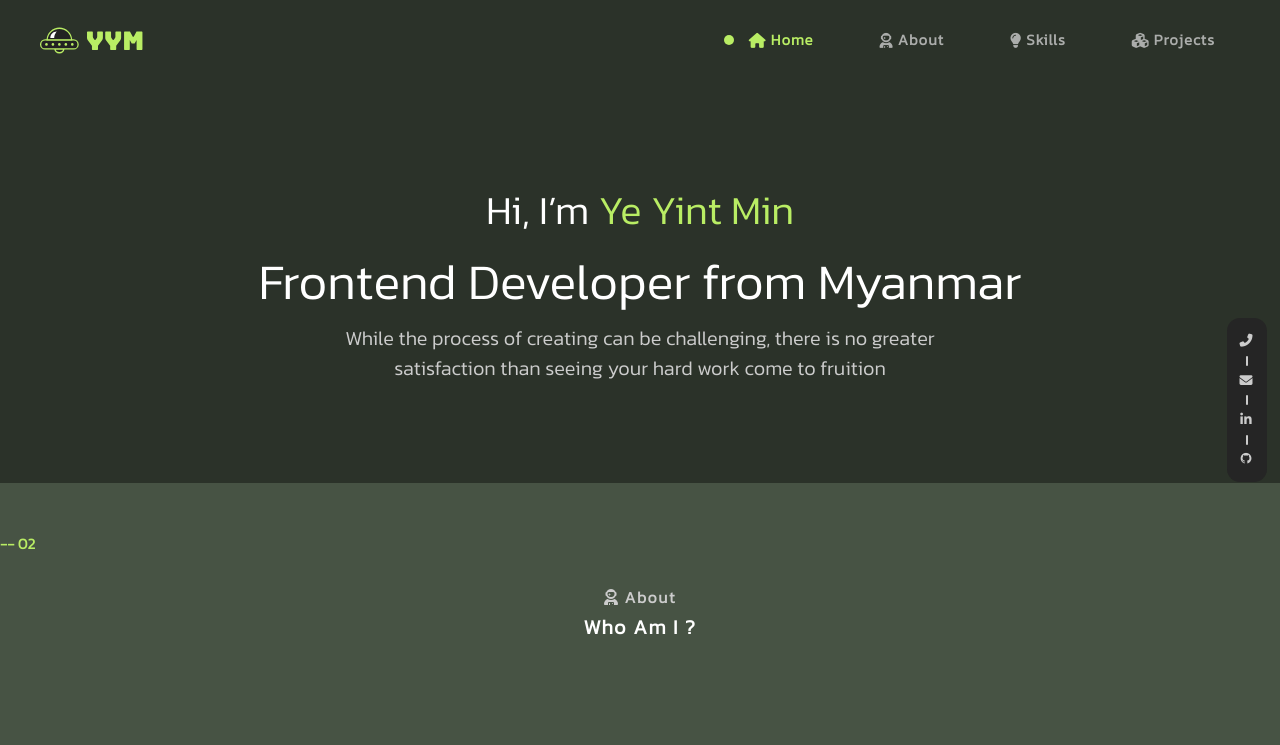
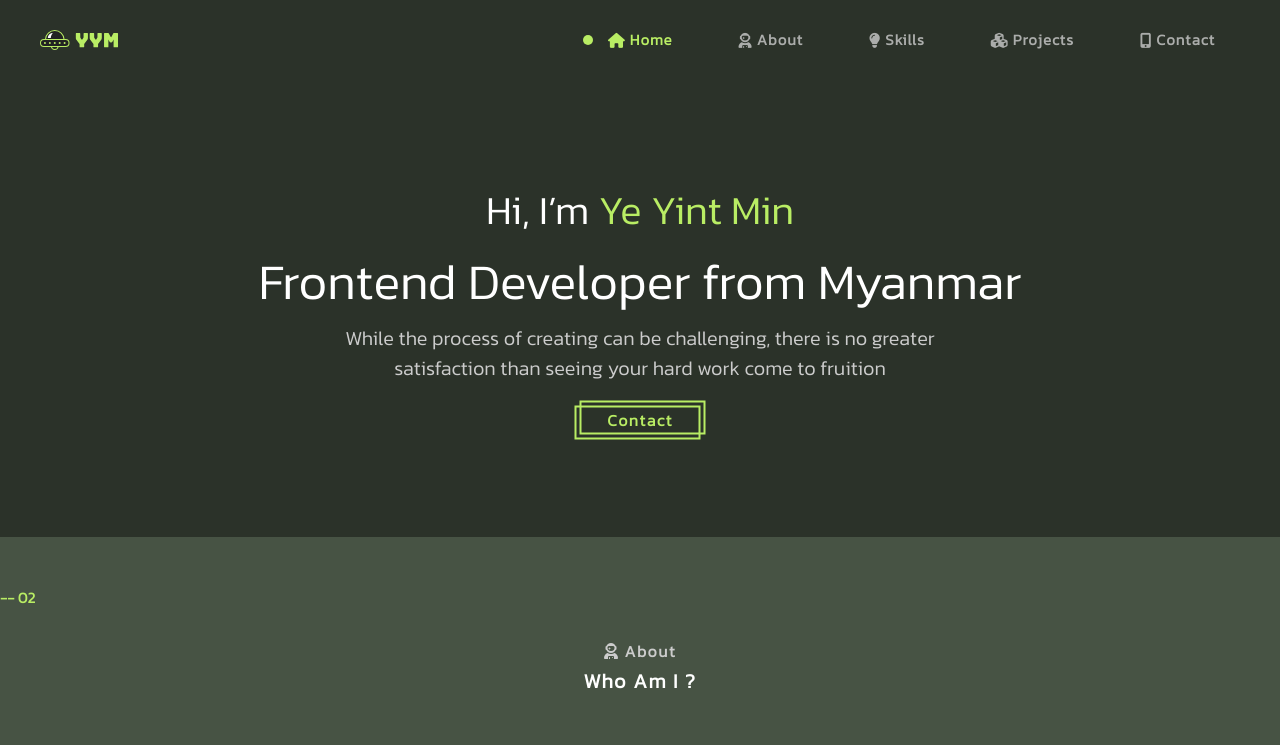
Before and after one commit to yeyintmin17/YYM, a React (Create React App) app: page / in a window 1280 px wide. Shown: the top 745 px of the page. Built offline with nearby package versions, Linux system fonts and the light colour scheme; the HTML template or start-up script is replaced by a standard one.

Commit message:
Contact Section > 13 Apr 2023

```diff
--- a/src/App.js
+++ b/src/App.js
@@ -3,7 +3,7 @@ import { BrowserRouter, Routes, Route } from 'react-router-dom';
 import { Box, CssBaseline } from '@mui/material';
 import { createTheme, ThemeProvider } from '@mui/material/styles';
 
-import { Navbar, MainPage, MoreProjects, ProjectDetail, ContactIcons } from './components';
+import { Navbar, MainPage, MoreProjects, ProjectDetail } from './components';
 
 const theme = createTheme({
     typography: {
@@ -21,8 +21,7 @@ const App = () => {
 
             <BrowserRouter>
                 <Box>
-                    <Navbar nav={true}/>
-                    <ContactIcons/>
+                    <Navbar nav={true} mainBtn={false}/>
 
                     <Routes>
                         <Route path='/' element={<MainPage/>}/>
--- a/src/components/ContactIcons.jsx
+++ /dev/null
@@ -1,54 +0,0 @@
-import React from 'react';
-import { Box, Stack } from '@mui/material';
-
-import { contacts } from '../utils/constants'
-
-const ContactIcons = () => {
-    return (
-        <Stack
-            alignItems='center'
-            sx={{
-                backgroundColor: 'var(--btn)',
-                p: '13px',
-                borderRadius: '13px',
-                position: 'fixed',
-                right: '13px',
-                top: '50%',
-                transform: 'translateY(-50%)',
-                zIndex: 200
-            }}
-        >
-            {
-                contacts.map((contact, idx) => (
-                    contact.show && (
-                        <Box
-                            key={contact.txt}
-                            style={{
-                                display: 'flex', flexDirection: 'column', alignItems: 'center'
-                            }}
-                        >
-                            <a href={contact.link} target='_blank' className='btn link-hover' style={{ fontSize: '13px' }}>
-                                {contact.icon}
-                            </a>
-
-                            {
-                                contacts[idx + 1] && contacts[idx + 1].show && (
-                                    <span
-                                        style={{
-                                            width: '2px', height: '10px',
-                                            backgroundColor: 'var(--white-non-active)',
-                                            borderRadius: '1.5px',
-                                            margin: '5px 0'
-                                        }}
-                                    />
-                                )
-                            }
-                        </Box>
-                    )
-                ))
-            }
-        </Stack>
-    )
-}
-
-export default ContactIcons
--- /dev/null
+++ b/src/components/ContactSection.jsx
@@ -0,0 +1,57 @@
+import React from 'react';
+import { Box, Stack, Typography, Divider } from '@mui/material';
+
+import { SectionTitle } from './';
+import { contacts } from '../utils/constants';
+import { SpatialTracking } from '@mui/icons-material';
+
+const ContactSection = ({ num, backgroundColor, py }) => {
+    return (
+        <Box id='contact-section' className='section' py={py} sx={{ backgroundColor }}>
+            <SectionTitle
+                title='contact'
+                num={num}
+                top={py * 8 / 2}
+                numColor='var(--body)'
+                titleColor='var(--black-non-active)'
+                subtitleColor='var(--black)'
+            />
+
+            <Stack alignItems='center'>
+                <Box sx={{ color: 'var(--black)' }}>
+                    <Stack alignItems='center' gap={2} >
+                        {
+                            contacts.map(contact => (
+                                contact.show && (
+                                    <Typography
+                                        key={contact.txt}
+                                        sx={{ transition: 'letter-spacing 0.15s linear', '&:hover': {letterSpacing: '1px'} }}
+                                    >
+                                        <a
+                                            href={contact.link} target='_blank'
+                                            style={{
+                                                color: 'inherit',
+                                                fontSize: '18px', fontWeight: 700, textDecoration: 'none',
+                                                display: 'flex', alignItems: 'center', gap: '8px'
+                                            }}
+                                        >
+                                            {contact.icon} <span> {contact.txt} </span>
+                                        </a>
+                                    </Typography>
+                                )
+                            ))
+                        }
+                    </Stack>
+
+                    <Divider sx={{ backgroundColor: 'var(--body)', my: 4 }}/>
+
+                    <Typography sx={{ textAlign: 'center', fontWeight: 700 }} >
+                        <i className="fas fa-copyright"></i> {new Date().getUTCFullYear()} Copyright, Inc. All rights reserved.
+                    </Typography>
+                </Box>
+            </Stack>
+        </Box>
+    )
+}
+
+export default ContactSection;
--- a/src/components/CopyrightSection.jsx
+++ /dev/null
@@ -1,22 +0,0 @@
-import React from 'react';
-import { Box, Typography } from '@mui/material';
-
-const CopyrightSection = ({ backgroundColor, py }) => {
-    return (
-        <Box py={py} sx={{ backgroundColor }}>
-            <Typography
-                sx={{
-                    color: 'var(--body)',
-                    fontSize: { xs: 13, sm: 20 },
-                    fontWeight: 800,
-                    letterSpacing: 1.5,
-                    textAlign: 'center',
-                }}
-            >
-                <i className="fas fa-copyright"></i> {new Date().getUTCFullYear()} Copyright, Inc. All rights reserved.
-            </Typography>
-        </Box>
-    )
-}
-
-export default CopyrightSection;
--- a/src/components/HomeSection.jsx
+++ b/src/components/HomeSection.jsx
@@ -16,6 +16,8 @@ const HomeSection = ({ backgroundColor, py }) => {
                         />
                     ))
                 }
+
+                <a href='/#contact-section' className='btn main-btn' style={{ marginTop: '20px' }}>Contact</a>
             </Stack>
         </Box>
     )
--- a/src/components/MainPage.jsx
+++ b/src/components/MainPage.jsx
@@ -1,7 +1,7 @@
 import React from 'react';
 import { Box } from '@mui/material';
 
-import { HomeSection, AboutSection, SkillsSection, ProjectsSection, CopyrightSection } from './';
+import { HomeSection, AboutSection, SkillsSection, ProjectsSection, ContactSection } from './';
 
 const MainPage = () => {
     return (
@@ -10,7 +10,7 @@ const MainPage = () => {
             <AboutSection num={2} backgroundColor='var(--body-non-active)' py={12.5}/>
             <SkillsSection num={3} backgroundColor='var(--body)' py={12.5}/>
             <ProjectsSection num={4} backgroundColor='var(--body-non-active)' py={12.5}/>
-            <CopyrightSection num={null} backgroundColor='var(--primary)' py={3.125}/>
+            <ContactSection num={5} backgroundColor='var(--primary)' py={12.5}/>
         </Box>
     )
 }
--- a/src/components/Navbar.jsx
+++ b/src/components/Navbar.jsx
@@ -5,7 +5,7 @@ import { Box, Stack } from '@mui/material';
 
 import { NavbarNav } from './';
 
-const Navbar = ({ nav }) => {
+const Navbar = ({ nav, mainBtn }) => {
     return (
         <Stack
             direction='row' justifyContent='space-between' alignItems='center'
@@ -14,11 +14,12 @@ const Navbar = ({ nav }) => {
         >
             <Link to='/'>
                 <Box sx={{ display: 'flex', alignItems: 'center' }}>
-                    <img src='./assets/logo/main_logo_2.svg' alt='Main Logo' />
+                    <img src='./assets/logo/main_logo_2.svg' alt='Main Logo' width='80px' />
                 </Box>
             </Link>
 
             {nav && <NavbarNav/>}
+            {mainBtn && <a href='/#contact-section' className='btn btn-sm main-btn'>Contact</a>}
         </Stack>
     )
 }
--- a/src/components/NavbarNav.jsx
+++ b/src/components/NavbarNav.jsx
@@ -65,7 +65,7 @@ const NavbarNav = () => {
                     {
                         navLinks.map(val => (
                             <a
-                                href={'/#' + val.title + '-section'}
+                                href={"/#" + val.title + "-section"}
                                 key={val.title}
 
                                 className='nav-link'
--- a/src/components/index.js
+++ b/src/components/index.js
@@ -7,12 +7,10 @@ export { default as HomeSection } from './HomeSection';
 export { default as AboutSection } from './AboutSection';
 export { default as SkillsSection } from './SkillsSection';
 export { default as ProjectsSection } from './ProjectsSection';
-export { default as CopyrightSection } from './CopyrightSection';
+export { default as ContactSection } from './ContactSection';
 
 export { default as SectionTitle } from './SectionTitle';
 
 export { default as MoreProjects } from './MoreProjects';
 export { default as ProjectDetail } from './ProjectDetail';
 export { default as ProjectCard } from './ProjectCard';
-
-export { default as ContactIcons } from './ContactIcons';
--- a/src/index.css
+++ b/src/index.css
@@ -123,7 +123,6 @@ body{
 /* Start Navbar Section */
 
 .navbar-nav{
-    background-color: var(--body);
     position: relative;
 }
 
@@ -164,13 +163,14 @@ body{
 
 @media (max-width: 900px){
     .navbar-nav{
-        width: 100vw;
-        height: 100vh;
-        padding: 60px 0;
+        background-color: var(--btn);
+        padding: 20px;
+        border-radius: 5px;
+        box-shadow: 0 0 2.5px 0 var(--mirror);
 
         position: fixed;
-        left: 0;
-        top: 0;
+        right: 20px;
+        top: calc(10vh + 20px);
         z-index: 100;
     }
 
--- a/src/utils/constants.js
+++ b/src/utils/constants.js
@@ -16,7 +16,7 @@ export const navLinks = [
 
     { title: "projects", subtitle: 'what have i done ?', icon: <i className="fa-solid fa-cubes"></i> },
 
-    // { title: "contact", subtitle: 'get in touch', icon: <i className="fa-solid fa-envelope"></i> },
+    { title: "contact", subtitle: 'get in touch', icon: <i className="fa-solid fa-mobile-screen-button"></i> },
 ]
 
 export const homeSectionTxts = [
@@ -105,15 +105,15 @@ export const projects = [
 ]
 
 export const contacts = [
-    { icon: <i className="fas fa-phone-alt"></i>, txt: "+959 260 898 441", link: 'tel:+956260898441', show: true },
+    { icon: <i className="fa-solid fa-square-phone"></i>, txt: "+959 260 898 441", link: 'tel:+956260898441', show: true },
 
-    { icon: <i className="fas fa-envelope"></i>, txt: "blone5128@gmail.com", link: 'mailto:blone5128@gmail.com', show: true },
+    { icon: <i className="fa-solid fa-square-envelope"></i>, txt: "blone5128@gmail.com", link: 'mailto:blone5128@gmail.com', show: true },
 
-    { icon: <i className="fab fa-linkedin-in"></i>, txt: "LinkedIn", link: 'https://linkedin.com/in/ye-yint-min-0a10a1261', show: true },
+    { icon: <i className="fa-brands fa-linkedin"></i>, txt: "LinkedIn", link: 'https://linkedin.com/in/ye-yint-min-0a10a1261', show: true },
 
-    { icon: <i className='bx bxl-github'></i>, txt: "GitHub", link: 'https://github.com/yeyintmin17', show: true },
+    { icon: <i className="fa-brands fa-square-github"></i>, txt: "GitHub", link: 'https://github.com/yeyintmin17', show: true },
 
-    { icon: <i className='bx bxl-facebook'></i>, txt: "Facebook", link: 'https://www.facebook.com/profile.php?id=100077012995984', show: false },
+    { icon: <i className="fa-brands fa-facebook"></i>, txt: "Facebook", link: 'https://www.facebook.com/profile.php?id=100077012995984', show: true },
 
-    { icon: <i className='bx bxl-telegram'></i>, txt: "Telegram", link: 'https://t.me/yeyintmin17', show: false }
+    { icon: <i className="fa-brands fa-telegram"></i>, txt: "Telegram", link: 'https://t.me/yeyintmin17', show: true }
 ]
```
Also changed, not shown: src/components/SectionTitle.jsx (+7 -16 lines), 1 other file (tests, documents, lock files or other folders).
